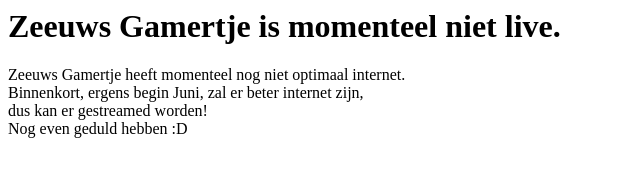
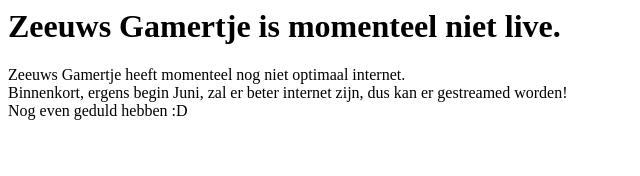
Before and after one commit to ZeeuwsGamertje/qwertykiller.github.io, a plain HTML site: page index.html in a window 1280 px wide. Shown: the whole page, without its empty margins (0-640 px from the left). Drawn offline with Linux system fonts and the light colour scheme.

Commit message:
Update index.html

```diff
--- a/index.html
+++ b/index.html
@@ -1,3 +1,3 @@
 <title>Zeeuws Gamertje Live</title>
 <h1>Zeeuws Gamertje is momenteel niet live.</h1>
-<p>Zeeuws Gamertje heeft momenteel nog niet optimaal internet.<br/>Binnenkort, ergens begin Juni, zal er beter internet zijn,<br/>dus kan er gestreamed worden!<br/>Nog even geduld hebben :D</p>
+<p>Zeeuws Gamertje heeft momenteel nog niet optimaal internet.<br/>Binnenkort, ergens begin Juni, zal er beter internet zijn, dus kan er gestreamed worden!<br/>Nog even geduld hebben :D</p>
```
